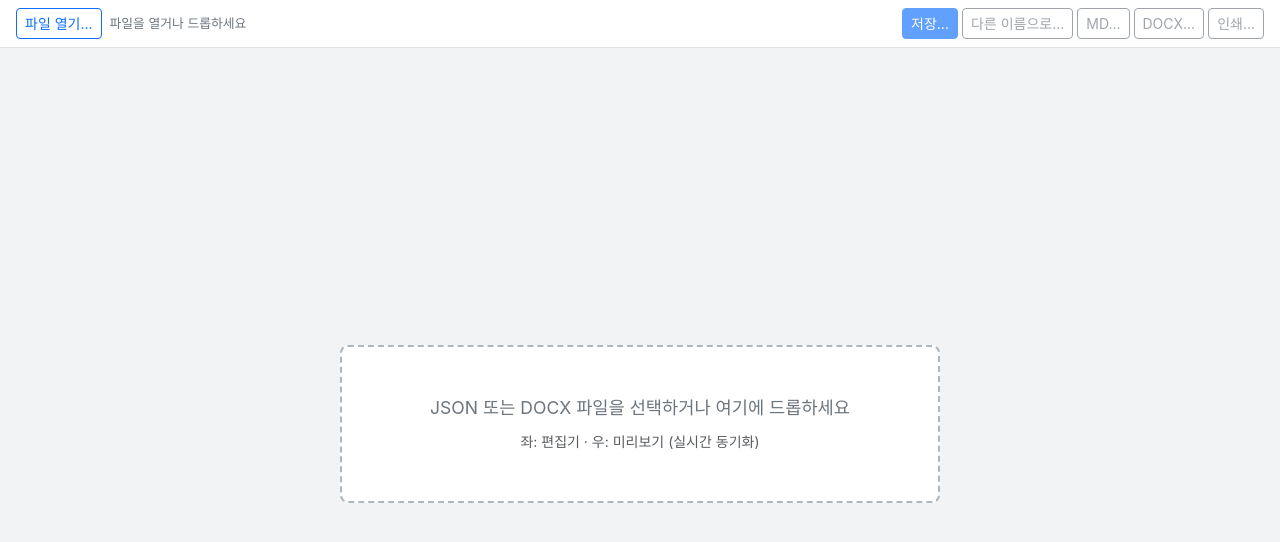
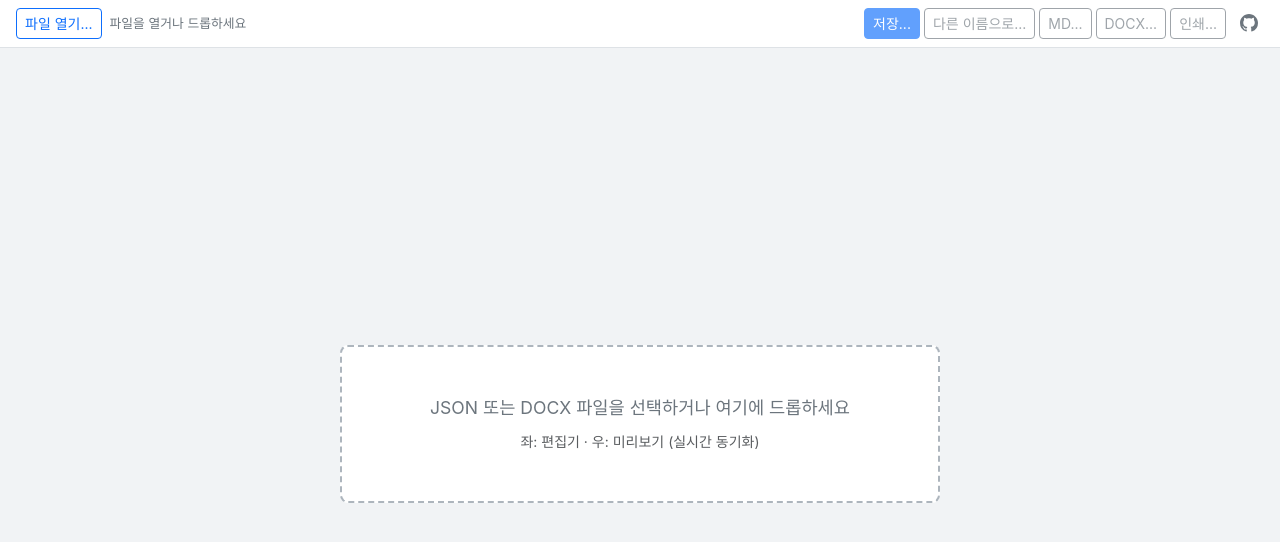
Before and after one commit to swlee-mzc/privacy-policy-editor, a React (Vite) app: page / in a window 1280 px wide. Shown: the top 542 px of the page. Built offline with nearby package versions, Linux system fonts and the light colour scheme.

Commit message:
feat(toolbar): add GitHub repository link
Toolbar에 GitHub 저장소로 이동하는 링크 아이콘을 추가했습니다. SVG 아이콘과 스타일을 포함하여 사용자가 프로젝트 저장소에 쉽게 접근할 수 있도록 했습니다.

```diff
--- a/src/components/Toolbar.tsx
+++ b/src/components/Toolbar.tsx
@@ -120,6 +120,21 @@
         >
           인쇄...
         </button>
+        <a
+          className="gh-link"
+          href="https://github.com/swlee-mzc/privacy-policy-editor"
+          target="_blank"
+          rel="noopener noreferrer"
+          title="GitHub 저장소 (public)"
+          aria-label="GitHub repository"
+        >
+          <svg viewBox="0 0 16 16" width="18" height="18" aria-hidden="true">
+            <path
+              fill="currentColor"
+              d="M8 0C3.58 0 0 3.58 0 8a8 8 0 005.47 7.59c.4.07.55-.17.55-.38 0-.19-.01-.82-.01-1.49-2.01.37-2.53-.49-2.69-.94-.09-.23-.48-.94-.82-1.13-.28-.15-.68-.52-.01-.53.63-.01 1.08.58 1.23.82.72 1.21 1.87.87 2.33.66.07-.52.28-.87.51-1.07-1.78-.2-3.64-.89-3.64-3.95 0-.87.31-1.59.82-2.15-.08-.2-.36-1.02.08-2.12 0 0 .67-.21 2.2.82.64-.18 1.32-.27 2-.27.68 0 1.36.09 2 .27 1.53-1.04 2.2-.82 2.2-.82.44 1.1.16 1.92.08 2.12.51.56.82 1.27.82 2.15 0 3.07-1.87 3.75-3.65 3.95.29.25.54.73.54 1.48 0 1.07-.01 1.93-.01 2.2 0 .21.15.46.55.38A8.013 8.013 0 0016 8c0-4.42-3.58-8-8-8z"
+            />
+          </svg>
+        </a>
       </div>
 
       {!pickerAvailable && (
--- a/src/styles.css
+++ b/src/styles.css
@@ -11,6 +11,13 @@
   display: flex; gap: .5rem; align-items: center; flex-wrap: wrap;
 }
 .toolbar .meta { font-size: .8rem; color: #6c757d; }
+.toolbar .gh-link {
+  display: inline-flex; align-items: center; justify-content: center;
+  width: 30px; height: 30px; margin-left: .25rem;
+  color: #6c757d; border-radius: .25rem;
+  transition: color .1s, background-color .1s;
+}
+.toolbar .gh-link:hover { color: #212529; background: #e9ecef; }
 
 .panels {
   flex: 1; display: grid; grid-template-columns: 1fr 1fr; gap: .5rem;
@@ -225,7 +232,7 @@
 
 @media print {
   .doc-banner { display: none !important; }
-  .toolbar, #editorPanel, .drop-zone { display: none !important; }
+  .toolbar, .gh-link, #editorPanel, .drop-zone { display: none !important; }
   .panels { grid-template-columns: 1fr !important; padding: 0 !important; overflow: visible !important; }
   .panel, .panel-body { overflow: visible !important; box-shadow: none !important; }
   #previewPanel .panel-header {
```
